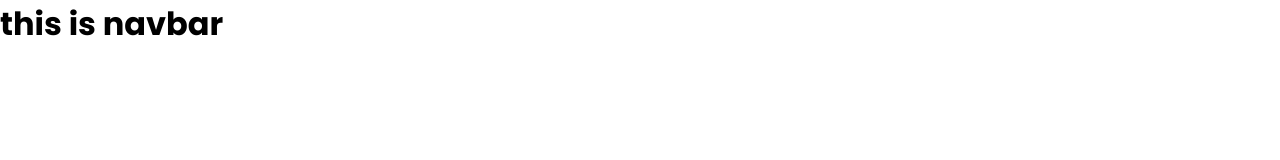
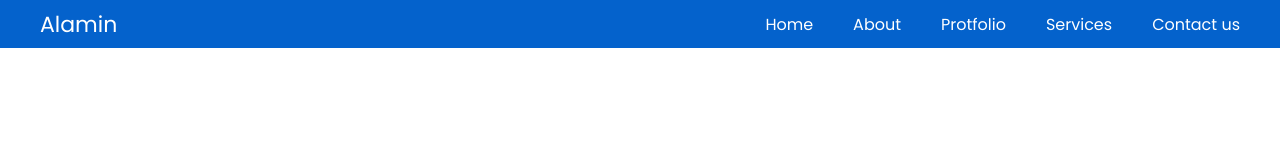
Before and after one commit to AlaminMJ/navbar, a plain HTML site: page index.html in a window 1280 px wide. Drawn offline with Linux system fonts and the light colour scheme.

Commit message:
nav section added

```diff
--- a/index.html
+++ b/index.html
@@ -5,9 +5,27 @@
     <meta http-equiv="X-UA-Compatible" content="IE=edge">
     <meta name="viewport" content="width=device-width, initial-scale=1.0">
     <title>Navbar</title>
+    <link rel="stylesheet" href="https://cdnjs.cloudflare.com/ajax/libs/font-awesome/5.15.3/css/all.min.css" integrity="sha512-iBBXm8fW90+nuLcSKlbmrPcLa0OT92xO1BIsZ+ywDWZCvqsWgccV3gFoRBv0z+8dLJgyAHIhR35VZc2oM/gI1w==" crossorigin="anonymous" referrerpolicy="no-referrer" />
     <link rel="stylesheet" href="style.css">
 </head>
 <body>
-    <h1>this is navbar</h1>
+    <header class="header">
+        <nav class="nav">
+            <div class="logo">
+                <a href="#"> Alamin</a>
+            </div>
+            <div class="nav-menu">
+                <ul class="nav-list">
+                    <li class="nav-item"><a href="#" class="nav-link">Home</a></li>
+                    <li class="nav-item"><a href="#" class="nav-link">About</a></li>
+                    <li class="nav-item"><a href="#" class="nav-link">Protfolio</a></li>
+                    <li class="nav-item"><a href="#" class="nav-link">Services</a></li>
+                    <li class="nav-item"><a href="#" class="nav-link">Contact us</a></li>
+                </ul>
+            </div>
+            <div class="navbar-toggle">hi</div>
+        </nav>
+    </header>
+    <script src="https://cdnjs.cloudflare.com/ajax/libs/font-awesome/5.15.3/js/all.min.js" integrity="sha512-RXf+QSDCUQs5uwRKaDoXt55jygZZm2V++WUZduaU/Ui/9EGp3f/2KZVahFZBKGH0s774sd3HmrhUy+SgOFQLVQ==" crossorigin="anonymous" referrerpolicy="no-referrer"></script>
 </body>
 </html>
--- a/style.css
+++ b/style.css
@@ -10,3 +10,74 @@
 html{
     scroll-behavior: smooth;
 }
+ul{
+    list-style: none;
+    margin: 0;
+    padding: 0;
+}
+a{
+    text-decoration: none;
+}
+.header{
+    height: 3rem;
+    width: 100%;
+    position: fixed;
+    top: 0;
+    left: 0;
+
+}
+.header .nav{
+    width: 100%;
+    height: 100%;
+    padding: 0 40px;
+   align-items: center;
+    display: flex;
+    background-color: rgb(4, 98, 204);
+    justify-content: space-between;
+}
+.header .nav .logo a{
+    color: #fff;
+    font-size: 22px;
+}
+.header .nav .nav-menu .nav-list{
+    display: flex;
+    column-gap: 40px;
+
+}
+.header .nav .nav-menu .nav-link{
+    color: #fff;
+    font-size: 16px;
+}
+.navbar-toggle{
+    display: none;
+}
+
+@media (max-width:765px) {
+
+        .header .nav .nav-menu .nav-list{
+            position: fixed;
+            flex-direction: column;
+            top: 3rem;
+            height: 100%;
+            left: -100%;
+            width: 80%;
+            background-color: azure;
+            padding: 2rem;
+        }
+
+        .header .nav .nav-menu .nav-item{
+            margin-bottom: 25px;
+        }
+        .header .nav .nav-menu .nav-link{
+            color: rgb(75, 75, 75);
+            font-size: 16px;
+            font-weight: 500;
+        }
+        .navbar-toggle:hover .header .nav .nav-menu .nav-list{
+            left: 0;
+        }
+
+        .navbar-toggle{
+            display: block;
+        }
+}
```
